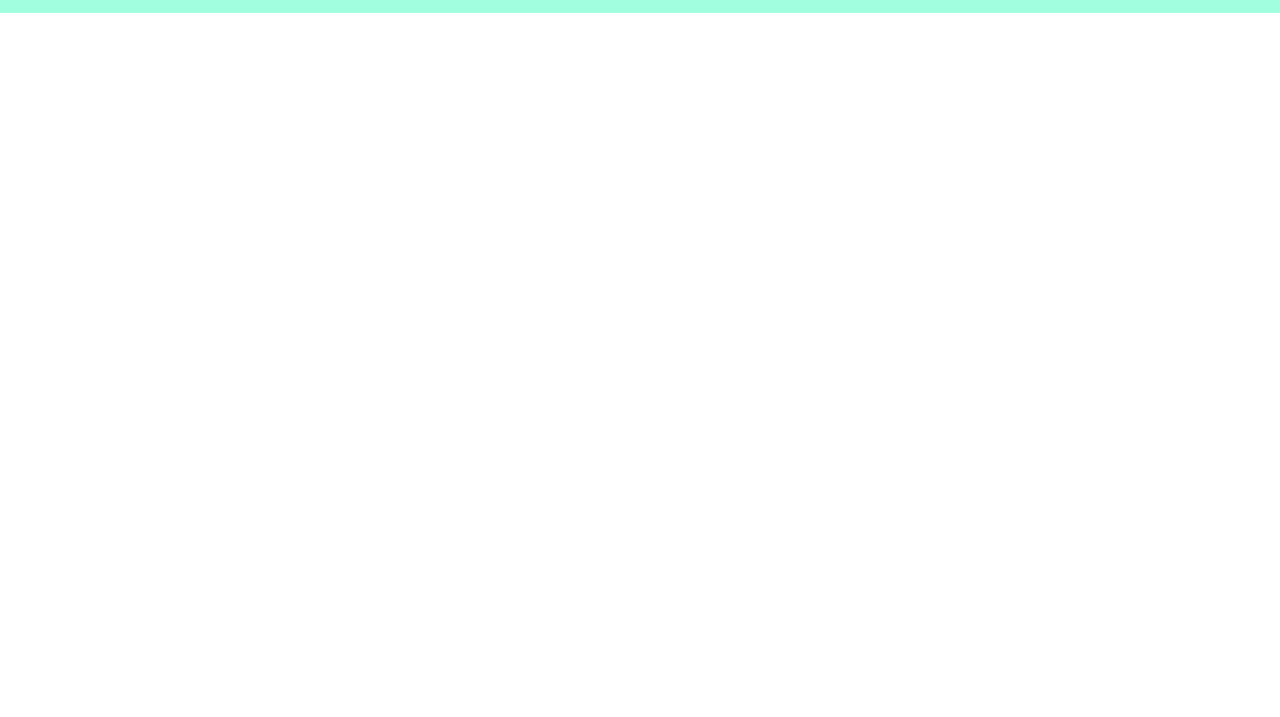
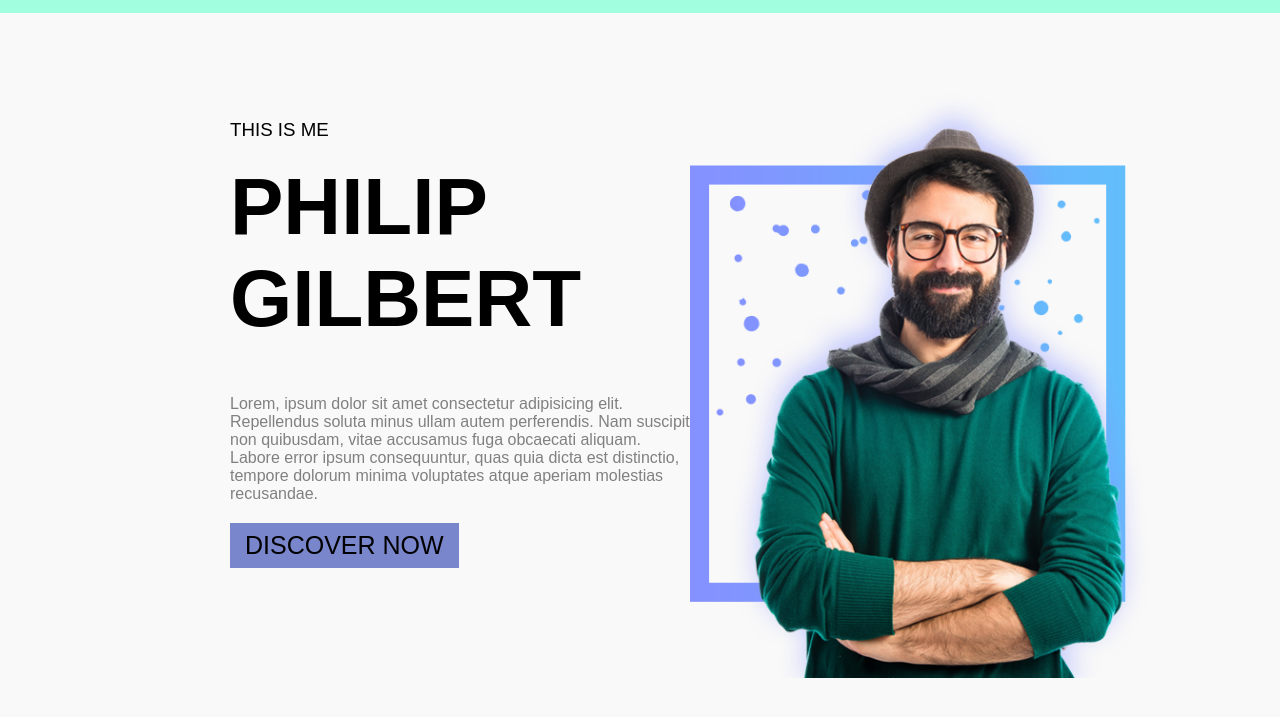
Before and after one commit to devlrakib/2nd-website, a plain HTML site: page index.html in a window 1280 px wide. Shown: the part 57-774 px from the top of the page. Drawn offline with Linux system fonts and the light colour scheme.

Commit message:
first commit

```diff
--- a/index.html
+++ b/index.html
@@ -24,5 +24,23 @@
     </ul>
 </div>
 </header>
+
+                                                                    <!-- Header Code End -->
+
+                                                                    <!-- Section One Start Now -->
+
+<section>
+    <div class="half1">
+        <h3>THIS IS ME</h3>
+        <h1 style="font-size: 80px;">PHILIP GILBERT</h1>
+        <p>Lorem, ipsum dolor sit amet consectetur adipisicing elit. Repellendus soluta minus ullam autem perferendis. Nam suscipit non quibusdam, vitae accusamus fuga obcaecati aliquam. Labore error ipsum consequuntur, quas quia dicta est distinctio, tempore dolorum minima voluptates atque aperiam molestias recusandae.</p>
+        <input type="button" value="DISCOVER NOW">
+
+    </div>
+    <div class="half2">
+        <img src="./Images/man.webp" alt="">
+    </div>
+</section>
+
 </body>
 </html>
--- a/style.css
+++ b/style.css
@@ -55,3 +55,56 @@ header .navbar ul li a{
 header .navbar ul li a:hover{
     color: coral;
 }
+
+                                                                    /* Heading Tag CSS END */
+
+                                                                    /* Section One Start Style */
+section{
+    background-color: #f9f9f9;
+    width: 100%;
+    height: 750px;
+    display: flex;
+    justify-content: space-between;
+    align-items: center;
+}
+
+.half1, .half2{
+    width: 50%;
+}
+
+.half1{
+    margin-left: 230px;
+    margin-bottom: 120px;
+}
+
+.half2{
+    padding-right: 130px;
+}
+
+.half2 img{
+    max-width: 100%;
+    height: auto;
+}
+
+.half1 h3{
+    margin-top: 30px;
+    font-weight: normal;
+}
+
+.half1 h1{
+    margin-top: 20px;
+    font-size: 80px;
+}
+
+.half1 p{
+    margin-top: 50px;
+    color: gray;
+}
+
+.half1 input{
+    margin-top: 20px;
+    padding: 8px 15px;
+    border: none;
+    background-color:#7986CB;
+    font-size: 25px;
+}
```
